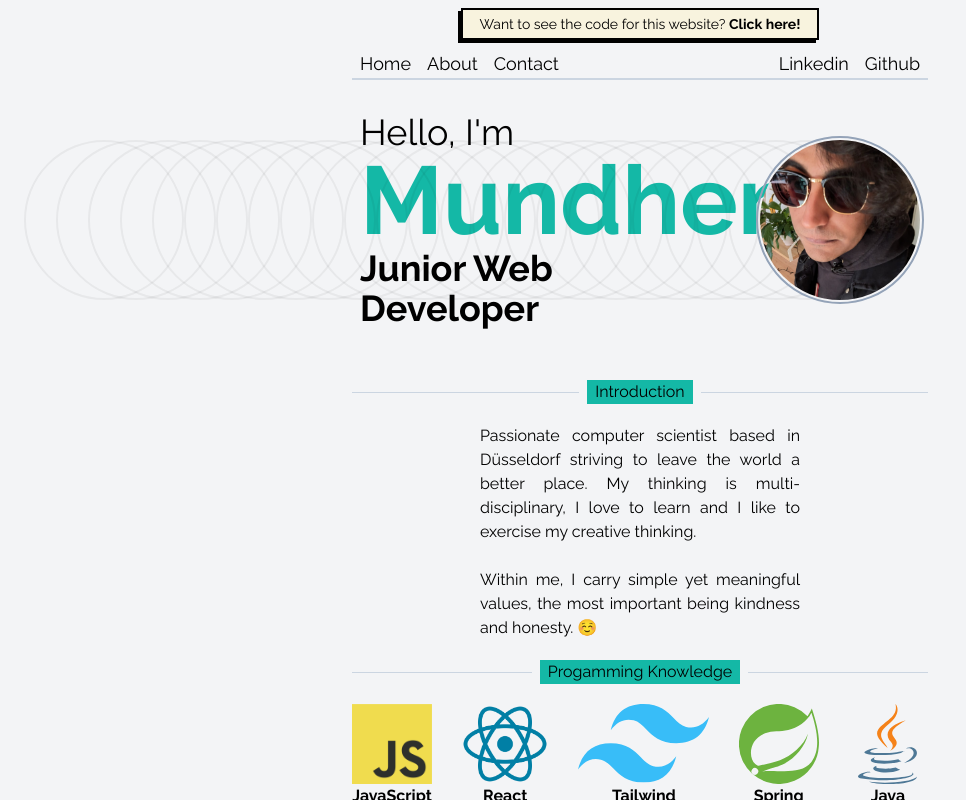
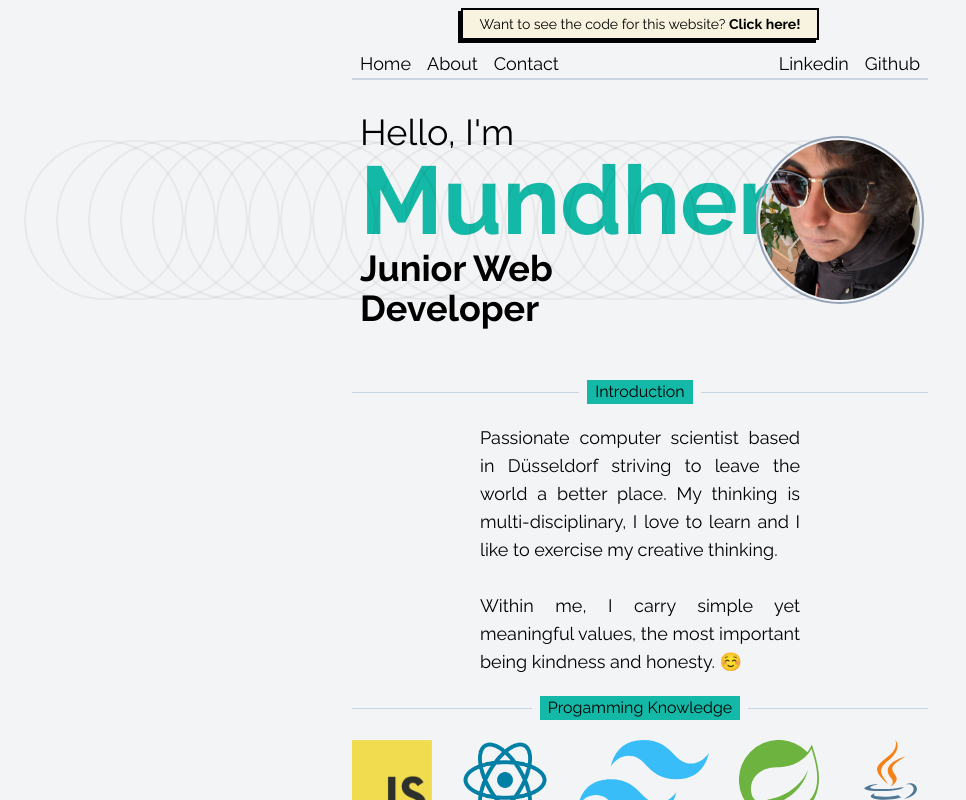
Before and after one commit to MundherAl/cv, a React (Create React App) app: page / in a window 1280 px wide. Shown: the top 800 px of the page, without its empty margins (0-966 px from the left). Built offline with nearby package versions, Linux system fonts and the light colour scheme.

Commit message:
feat: increase font size in introduction

```diff
--- a/src/sections/Introduction.jsx
+++ b/src/sections/Introduction.jsx
@@ -1,6 +1,6 @@
 export default function Introduction() {
     return (
-        <div className="text-justify px-32">
+        <div className="text-lg text-justify px-32">
             Passionate computer scientist based in Düsseldorf striving to leave the
             world a better place. My thinking is multi-disciplinary, I love to learn
             and I like to exercise my creative thinking.
```
